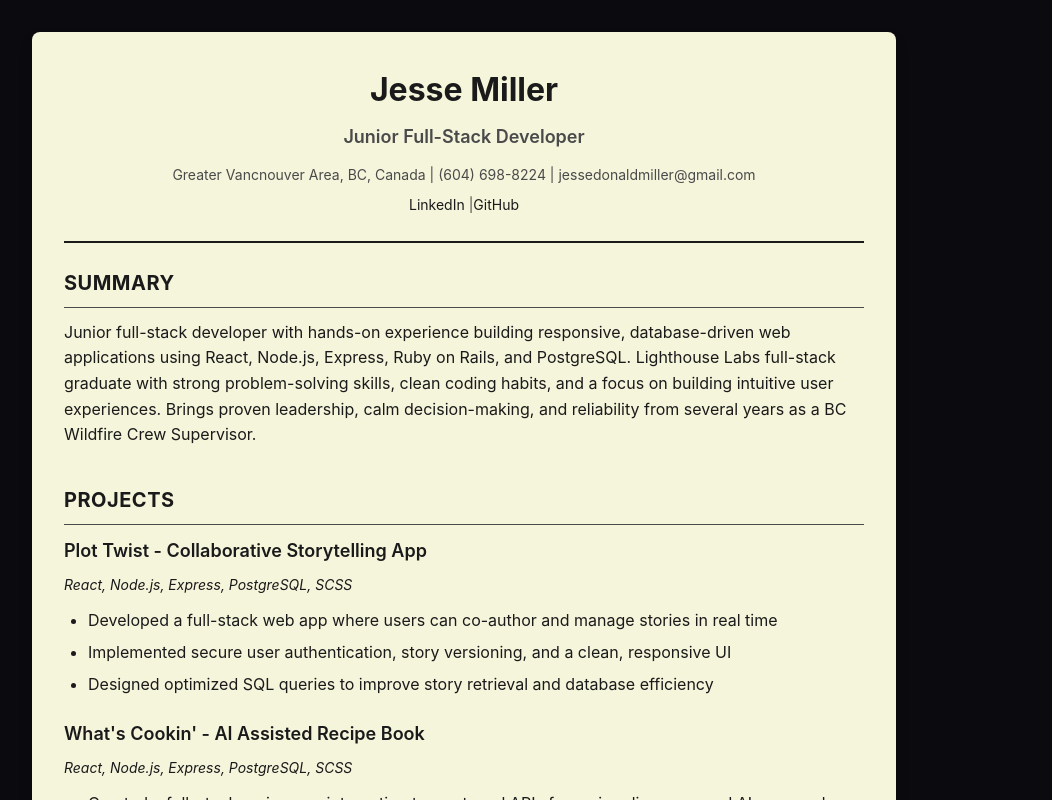
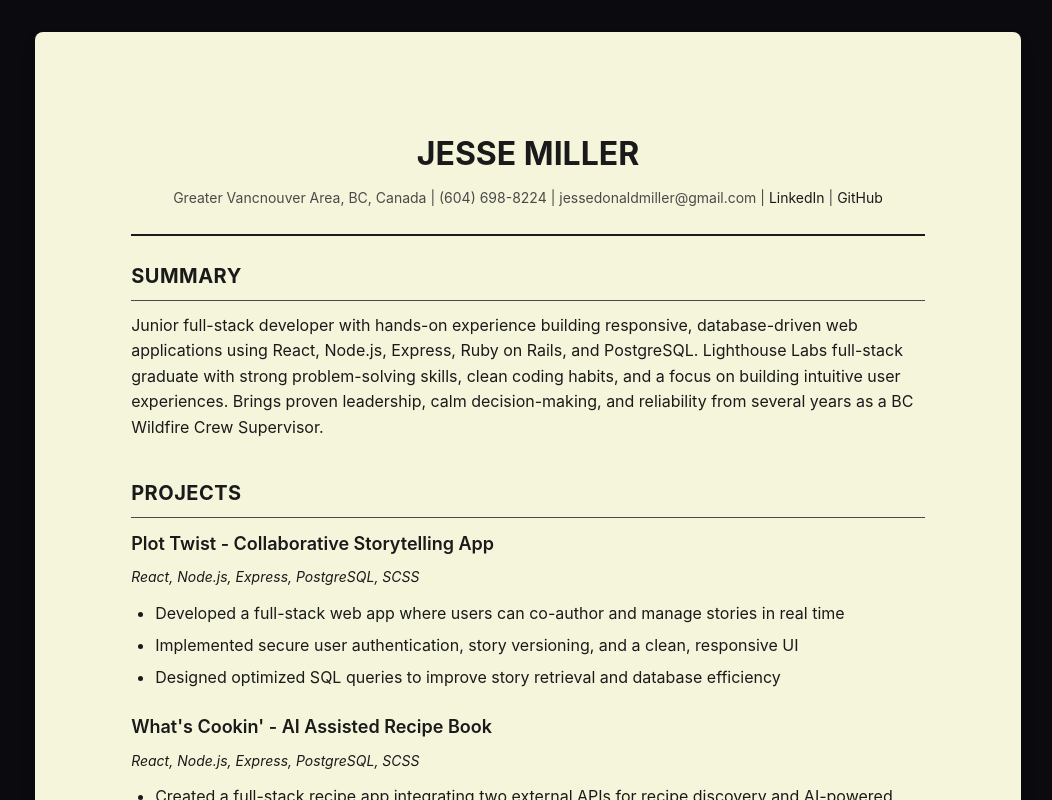
Before and after one commit to Jesse-D-Miller/webDevResume, a React (Vite) app: page / in a window 1280 px wide. Shown: the top 800 px of the page, without its empty margins (208-1260 px from the left). Built offline with nearby package versions, Linux system fonts and the light colour scheme.

Commit message:
CSS is functional so im pausing to push this working version to the repo

```diff
--- a/src/App.css
+++ b/src/App.css
@@ -9,8 +9,7 @@
 .sheet-container {
   perspective: 1500px;
   width: 100%;
-  max-width: 800px;
-  min-height: 1000px;
+  max-width: 210mm;  /* A4 width */
   display: flex;
   flex-direction: column;
   align-items: center;
@@ -20,7 +19,7 @@
 .sheet-wrapper {
   position: relative;
   width: 100%;
-  height: fit-content;
+  height: 297mm;  /* Match the A4 height */
   transform-style: preserve-3d;
   transition: transform var(--transition-flip);
   cursor: pointer;
@@ -33,14 +32,14 @@
 .sheet-face {
   position: absolute;
   width: 100%;
-  height: auto;
+  height: 297mm;  /* Fixed A4 height, not min-height or auto */
   backface-visibility: hidden;
   background: var(--color-paper);
   color: var(--color-ink);
   border-radius: var(--radius-md);
-  padding: var(--space-8);
+  padding: 1in;
   box-shadow: var(--shadow-paper);
-  overflow-y: auto;
+  overflow-y: auto;  /* Scroll if content doesn't fit */
   font-family: var(--font-sans);
 }
 
@@ -97,15 +96,7 @@
   color: var(--color-ink);
 }
 
-.resume-header .title {
-  margin: 0 0 var(--space-3) 0;
-  font-size: var(--text-lg);
-  font-weight: 600;
-  color: var(--color-ink-light);
-}
-
-.resume-header .contact-info,
-.resume-header .contact-links {
+.resume-header .contact-info {
   margin: var(--space-2) 0;
   font-size: var(--text-sm);
   color: var(--color-ink-light);
--- a/src/components/ResumeFront.jsx
+++ b/src/components/ResumeFront.jsx
@@ -5,13 +5,24 @@ function ResumeFront() {
     <div className="resume-front">
       <header className="resume-header">
         <h1>{resumeData.meta.name}</h1>
-        <p className="title">{resumeData.meta.title}</p>
         <p className="contact-info">
-          {resumeData.meta.location} | (604) 698-8224 | {resumeData.meta.links.email}
-        </p>
-        <p className="contact-links">
-          <a href={resumeData.meta.links.linkedin} target="_blank" rel="noopener noreferrer">LinkedIn</a> |
-          <a href={resumeData.meta.links.github} target="_blank" rel="noopener noreferrer">GitHub</a>
+          {resumeData.meta.location} | (604) 698-8224 |{" "}
+          {resumeData.meta.links.email} |{" "}
+          <a
+            href={resumeData.meta.links.linkedin}
+            target="_blank"
+            rel="noopener noreferrer"
+          >
+            LinkedIn
+          </a>{" "}
+          |{" "}
+          <a
+            href={resumeData.meta.links.github}
+            target="_blank"
+            rel="noopener noreferrer"
+          >
+            GitHub
+          </a>
         </p>
       </header>
       <main>
@@ -38,7 +49,9 @@ function ResumeFront() {
           {resumeData.experience.map((job, index) => (
             <div key={index} className="experience-item">
               <h4>{job.role}</h4>
-              <p className="company-period">{job.company} | {job.period}</p>
+              <p className="company-period">
+                {job.company} | {job.period}
+              </p>
               <ul>
                 {job.bullets.map((bullet, i) => (
                   <li key={i}>{bullet}</li>
@@ -52,7 +65,9 @@ function ResumeFront() {
           {resumeData.education.map((edu, index) => (
             <div key={index} className="education-item">
               <h4>{edu.school}</h4>
-              <p className="program-period">{edu.program} | {edu.period}</p>
+              <p className="program-period">
+                {edu.program} | {edu.period}
+              </p>
               <ul>
                 {edu.details.map((detail, i) => (
                   <li key={i}>{detail}</li>
@@ -94,7 +109,13 @@ function ResumeFront() {
           <h4>Tools & Other:</h4>
           <p>
             {resumeData.skills
-              .filter((skill) => skill.tags.includes("version-control") || skill.tags.includes("tooling") || skill.tags.includes("api") || skill.tags.includes("responsive"))
+              .filter(
+                (skill) =>
+                  skill.tags.includes("version-control") ||
+                  skill.tags.includes("tooling") ||
+                  skill.tags.includes("api") ||
+                  skill.tags.includes("responsive")
+              )
               .map((skill) => skill.name)
               .join(", ")}
           </p>
--- a/src/data/resume.js
+++ b/src/data/resume.js
@@ -1,6 +1,6 @@
 export const resumeData = {
   meta: {
-    name: "Jesse Miller",
+    name: "JESSE MILLER",
     title: "Junior Full-Stack Developer",
     location: "Greater Vancnouver Area, BC, Canada",
     availability: "Open to full-time",
```
